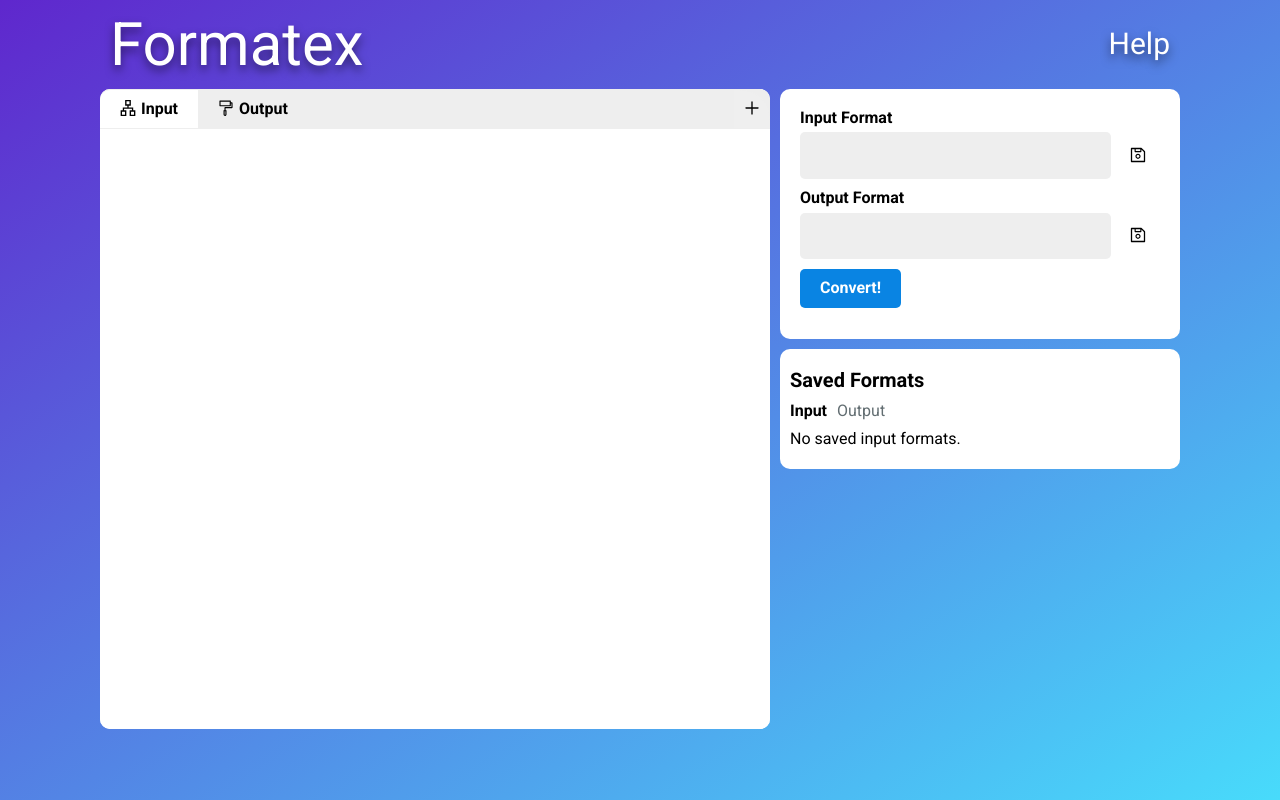
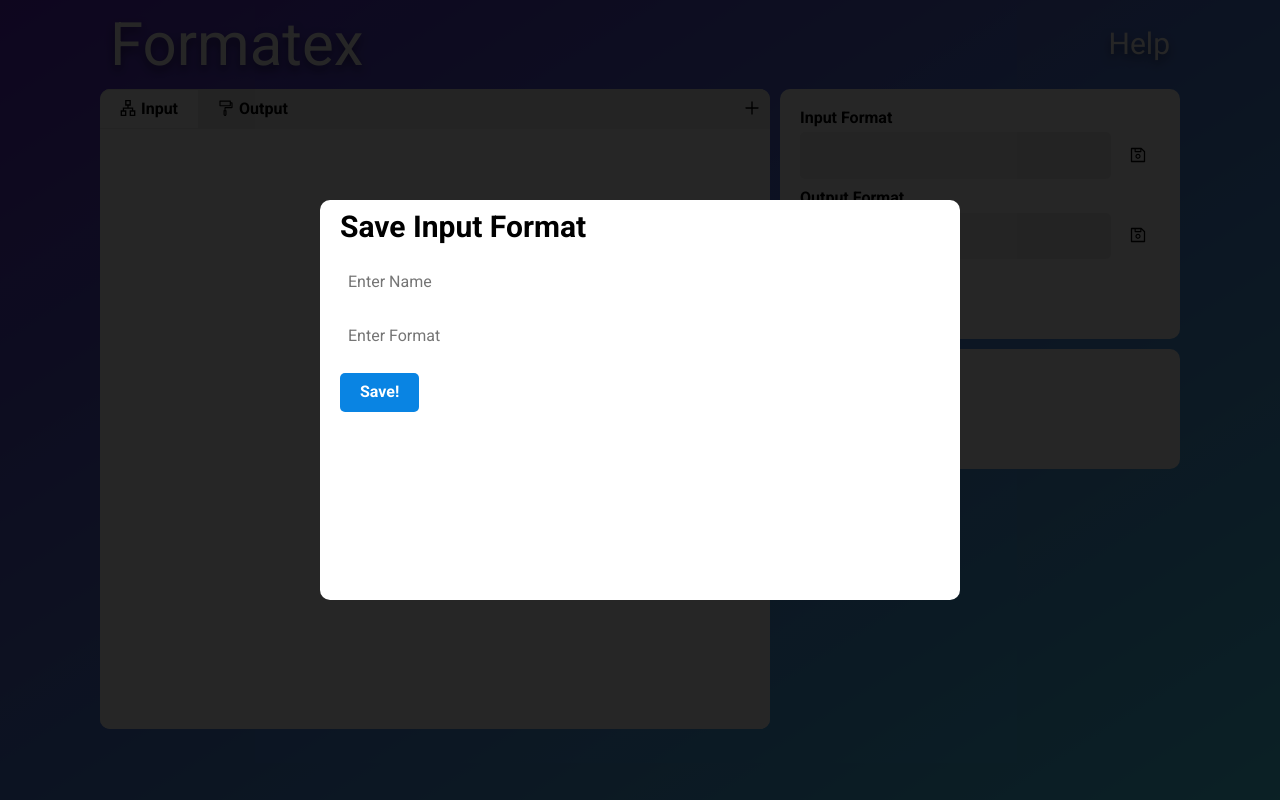
Before and after one commit to skadewdl3/expression-formatter, a React app: page /#/ in a window 1280 px wide. Both pictures are taken after a click on the button 1138 px from the left and 155 px from the top of the page. Built offline with nearby package versions, Linux system fonts and the light colour scheme; the HTML template or start-up script is replaced by a standard one.

Commit message:
Added named format save

```diff
--- /dev/null
+++ b/src/js/FormatSaver.js
@@ -0,0 +1,37 @@
+import React from 'react';
+
+const FormatSaver = ({ content, callback, closeSaver, saver }) => {
+  return (
+    <div className="format-saver">
+      <div className="format-saver__content">
+        <div className="format-saver__title">Save {saver} Format</div>
+        <input
+          placeholder="Enter Name"
+          type="text"
+          className="format-saver__input format-saver__name"
+        />
+        <input
+          defaultValue={content}
+          type="text"
+          className="format-saver__input format-saver__format"
+          placeholder="Enter Format"
+        />
+        <button
+          onClick={() => {
+            callback(
+              document.querySelector('.format-saver__name').value,
+              document.querySelector('.format-saver__format').value,
+              saver
+            );
+            closeSaver();
+          }}
+          className="format-saver__cta"
+        >
+          Save!
+        </button>
+      </div>
+    </div>
+  );
+};
+
+export default FormatSaver;
--- a/src/js/MainUI.js
+++ b/src/js/MainUI.js
@@ -9,6 +9,7 @@ import {
 
 import Output from './Output';
 import Input from './Input';
+import FormatSaver from './FormatSaver';
 
 const MainUI = () => {
   const [tab, setTab] = useState('input');
@@ -19,6 +20,7 @@ const MainUI = () => {
       ? JSON.parse(window.localStorage.getItem('savedInputs'))
       : []
   );
+  const [saver, setSaver] = useState(null);
 
   const [savedOutputs, setSavedOutputs] = useState(
     JSON.parse(window.localStorage.getItem('savedOutputs')) != null
@@ -207,16 +209,18 @@ const MainUI = () => {
     );
   };
 
-  const saveFormat = (inp, type) => {
+  const saveFormat = (name, inp, type) => {
     if (savedInputs || savedOutputs) {
       let newArr = [
-        ...(formatType == 'input' ? savedInputs : savedOutputs),
-        inp,
+        ...(type == 'input' ? savedInputs : savedOutputs),
+        { name, format: inp },
       ];
       if (type === 'input') {
         setSavedInputs(newArr);
+        console.log(newArr);
       } else {
         setSavedOutputs(newArr);
+        console.log(newArr);
       }
       localStorage.setItem(
         `saved${type === 'input' ? 'Inputs' : 'Outputs'}`,
@@ -225,12 +229,34 @@ const MainUI = () => {
     } else {
       localStorage.setItem(
         `saved${type === 'input' ? 'Inputs' : 'Outputs'}`,
-        JSON.stringify([inp])
+        JSON.stringify([{ name, format: inp }])
       );
+      console.log(newArr);
     }
   };
 
+  const openSaver = type => {
+    if (type === 'input') {
+      setSaver('input');
+    } else if (type === 'output') {
+      setSaver('output');
+    }
+  };
+
+  const closeSaver = () => {
+    setSaver(null);
+  };
+
   return (
+    <>
+      {saver != null && (
+        <FormatSaver
+          content={document.querySelector(`.main-ui__${saver}box__input`).value}
+          saver={saver}
+          callback={saveFormat}
+          closeSaver={closeSaver}
+        />
+      )}
       <div className="main-ui">
         <div className="main-ui__section">
           <div className="main-ui__controls">
@@ -288,10 +314,7 @@ const MainUI = () => {
                 <button
                   className="main-ui__saveinput"
                   onClick={() => {
-                  saveFormat(
-                    document.querySelector('.main-ui__inputbox__input').value,
-                    'input'
-                  );
+                    openSaver('input');
                   }}
                   title="Save Input Format"
                 >
@@ -310,10 +333,7 @@ const MainUI = () => {
                 <button
                   className="main-ui__saveinput"
                   onClick={() => {
-                  saveFormat(
-                    document.querySelector('.main-ui__outputbox__input').value,
-                    'output'
-                  );
+                    openSaver('output');
                   }}
                   title="Save Output Format"
                 >
@@ -388,12 +408,15 @@ const MainUI = () => {
                             e.target;
                             document.querySelector(
                               `.main-ui__${formatType}box__input`
-                          ).value = cur;
+                            ).value = typeof cur == 'object' ? cur.format : cur;
                           }}
                         >
-                        <p>{cur}</p>
+                          <p>{typeof cur == 'object' ? cur.name : ''}</p>
+                          <p>{typeof cur == 'object' ? cur.format : cur}</p>
                         </div>
-                      <button onClick={() => removeSavedFormat(i, formatType)}>
+                        <button
+                          onClick={() => removeSavedFormat(i, formatType)}
+                        >
                           <CloseOutlined />
                         </button>
                       </div>
@@ -405,6 +428,7 @@ const MainUI = () => {
           </div>
         </div>
       </div>
+    </>
   );
 };
 
--- /dev/null
+++ b/src/stylus/format-saver.styl
@@ -0,0 +1,45 @@
+.format-saver
+  background rgba(#000, 0.85)
+  width 100vw
+  height 100vh
+  position fixed
+  top 0
+  left 0
+  display flex
+  align-items center
+  justify-content center
+  &__content
+    background #fff
+    width 50vw
+    height 50vh
+    border-radius 1rem
+    padding 1rem 2rem
+  &__title
+    font-size 3rem
+    font-weight 700
+    text-transform capitalize
+    display flex
+    margin-bottom 2rem
+  &__input
+    display block
+    width 90%
+    border solid 1px transparent
+    transition all .2s ease-out
+    padding 0.7rem
+    font-size 1.6rem
+    margin-bottom 2rem
+    &:active, &:focus, &:hover
+      border solid 1px #1dd1a1
+  &__cta
+    padding 1rem 2rem
+    cursor pointer
+    transform-origin 50% 50%
+    transition all .2s ease-out
+    &:active
+      transform scale(0.9)
+
+    font-size 1.6rem
+    border-radius 0.5rem
+    background #0984e3
+    color #fff
+    font-weight 700
--- a/src/stylus/landing.styl
+++ b/src/stylus/landing.styl
@@ -80,7 +80,7 @@
         border-radius .5rem
   &__savedinput
     background #eee
-    padding 1rem
+    padding .5rem 1rem
     width 100%
     font-size 1.6rem
     cursor pointer
@@ -89,6 +89,16 @@
     justify-content space-between
     margin .5rem 0
     border-radius .5rem
+    display flex
+    flex-direction column
+    justify-content center
+    align-items flex-start
+    p
+      &:first-child
+        font-weight bold
+        font-size 1.8rem
+        margin-bottom .5rem
+
 
   &__saveinput
     padding 1.4rem
--- a/src/stylus/main.styl
+++ b/src/stylus/main.styl
@@ -166,3 +166,4 @@ template
 @import './landing.styl'
 @import './input-output.styl'
 @import './help.styl'
+@import './format-saver.styl'
```
Lines whose indentation alone changed are shown as unchanged.
